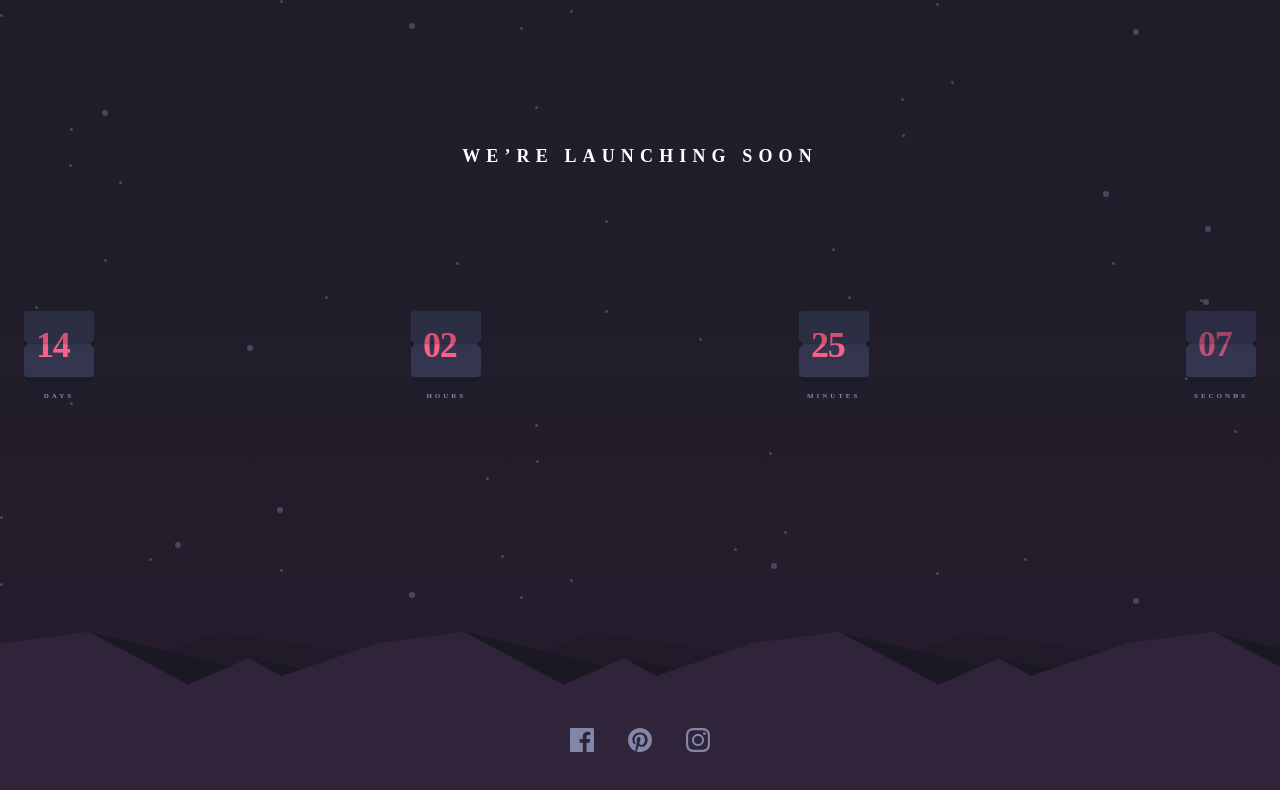
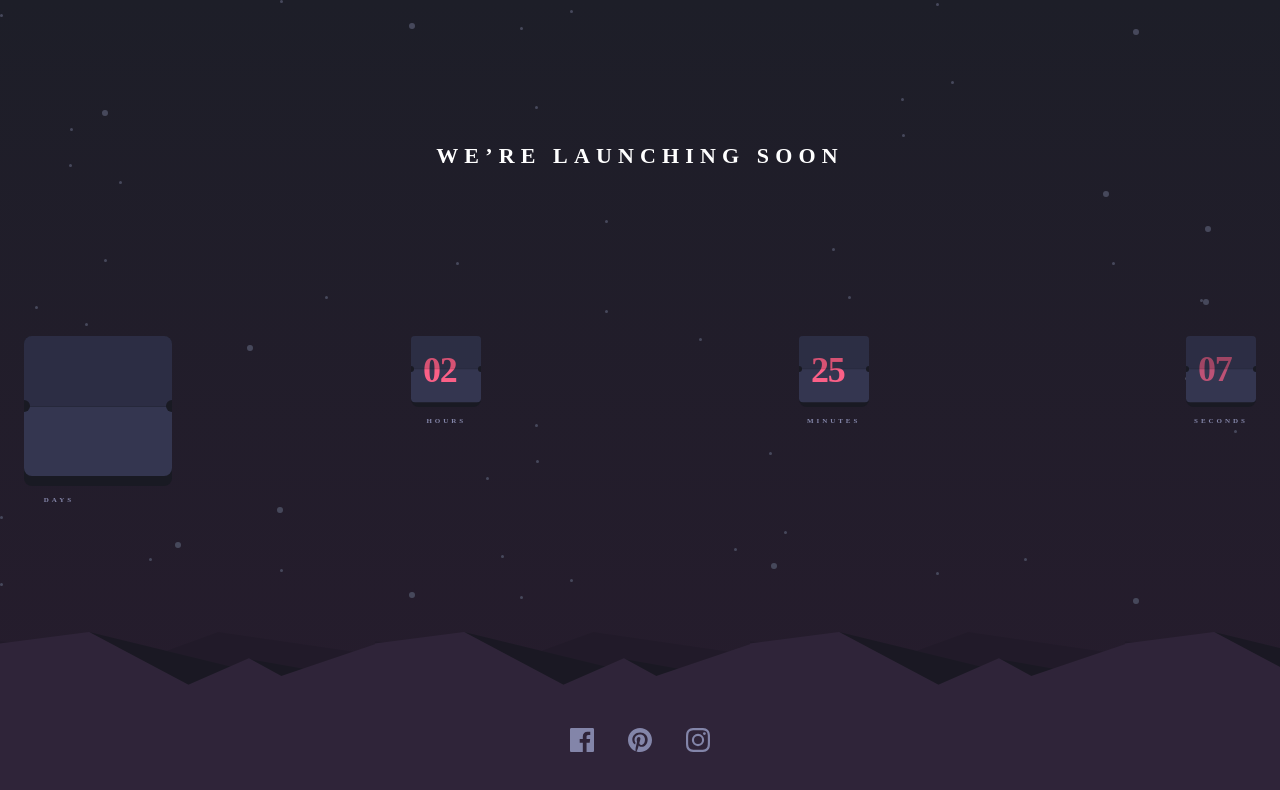
Before and after one commit to roodhouse/frontend-mentor-launch-countdown, a React (Create React App) app: page / in a window 1280 px wide. Shown: the top 790 px of the page. Built offline with nearby package versions, Linux system fonts and the light colour scheme; the HTML template or start-up script is replaced by a standard one.

Commit message:
day done

```diff
--- a/src/App.js
+++ b/src/App.js
@@ -85,7 +85,7 @@ function App() {
     <div className="App">
      <div id='mainWrapper' className='bg-background h-screen'>
       <div id='mainContainer' className='bg-[url("/src/images/bg-stars.svg")] h-full pt-[142px] flex flex-col justify-between'>
-        <div id='bodyWrapper' className='mb-[54px] px-6'>
+        <div id='bodyWrapper' className='mb-[54px] px-6 lg:mb-[104px]'>
           <Body />
         </div>
         <div id='countdownWrapper' className='mb-[163px] px-6'>
--- a/src/components/Body.jsx
+++ b/src/components/Body.jsx
@@ -3,7 +3,7 @@ import React from 'react'
 function Body() {
   return (
     <>
-      <div id="bodyContainer" className='text-white text-center font-["Red_Hat_Text"] text-lg font-bold tracking-[6.136px] uppercase'>
+      <div id="bodyContainer" className='text-white text-center font-["Red_Hat_Text"] text-lg font-bold tracking-[6.136px] uppercase lg:text-[22px] lg:tracking[7.5px]'>
         <p>We’re launching soon</p>
       </div>
     </>
--- a/src/components/countdown/Day.jsx
+++ b/src/components/countdown/Day.jsx
@@ -10,11 +10,11 @@ function Day({ days }) {
     <>
         <div id="dayContainer" className='w-[70px] h-[71px]'>
           <div id="daySvgContainer" className='mb-[9px]'>
-            <svg id="daySvg" className='' width="70" height="71" viewBox="0 0 70 71" fill="none" xmlns="http://www.w3.org/2000/svg">
+            <svg id="daySvg" className='lg:hidden' width="70" height="71" viewBox="0 0 70 71" fill="none" xmlns="http://www.w3.org/2000/svg">
               <g clipPath="url(#clip0_0_79)">
                 <rect width="70" height="71" rx="8" fill="#191A23"/>
                 <rect width="70" height="66.2667" rx="4" fill="#343650"/>
-                <text id='dayText' x='17%' y='65%' className='animate__animated animate__flipInX fill-softRed font-["Red_Hat_Text"] text-4xl leading-[71px] font-bold tracking-[-1.08px]'>{days}</text>
+                <text id='dayText' x='17%' y='65%' className='animate__animated animate__flipInX fill-softRed font-["Red_Hat_Text"] text-4xl leading-[71px] font-bold tracking-[-1.08px] text-center'>{days}</text>
                 <path opacity="0.150646" d="M0 33H70V4C70 1.79086 68.2091 0 66 0H4C1.79086 0 0 1.79086 0 4V33Z" fill="black"/>
                 <rect opacity="0.253046" y="32.7633" width="70" height="0.473333" fill="black"/>
                 <circle cy="33" r="3" fill="#191A23"/>
@@ -23,6 +23,22 @@ function Day({ days }) {
               <defs>
                 <clipPath id="clip0_0_79">
                 <rect width="70" height="71" fill="white"/>
+                </clipPath>
+              </defs>
+            </svg>
+            <svg id="lgDaySvg" className='hidden lg:block' width="148" height="150" viewBox="0 0 148 150" fill="none" xmlns="http://www.w3.org/2000/svg">
+              <g clip-path="url(#clip0_0_336)">
+                <rect width="148" height="150" rx="8" fill="#191A23"/>
+                <rect width="148" height="140" rx="8" fill="#343650"/>
+                <text id='dayText' x='17%' y='65%' className='animate__animated animate__flipInX fill-softRed font-["Red_Hat_Text"] text-[80px] leading-[71px] font-bold tracking-[-2.4px] text-center'>{days}</text>
+                <path opacity="0.150646" d="M0 70H148V8C148 3.58172 144.418 0 140 0H8C3.58173 0 0 3.58172 0 8V70Z" fill="black"/>
+                <rect opacity="0.253046" y="70" width="148" height="1" fill="black"/>
+                <circle cy="70" r="6" fill="#191A23"/>
+                <circle cx="6" cy="6" r="6" transform="matrix(-1 0 0 1 154 64)" fill="#191A23"/>
+              </g>
+              <defs>
+                <clipPath id="clip0_0_336">
+                  <rect width="148" height="150" fill="white"/>
                 </clipPath>
               </defs>
             </svg>
```
